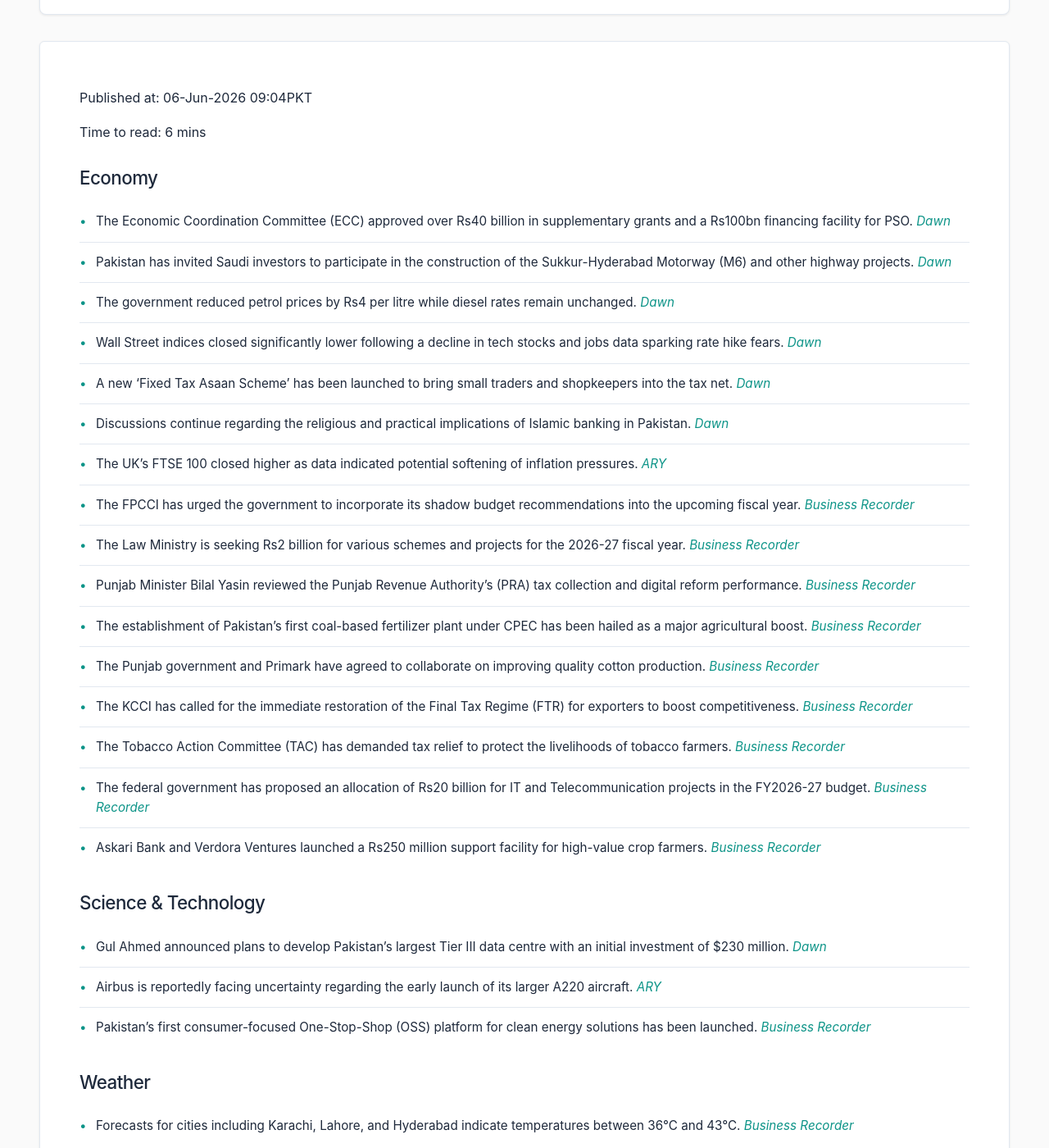
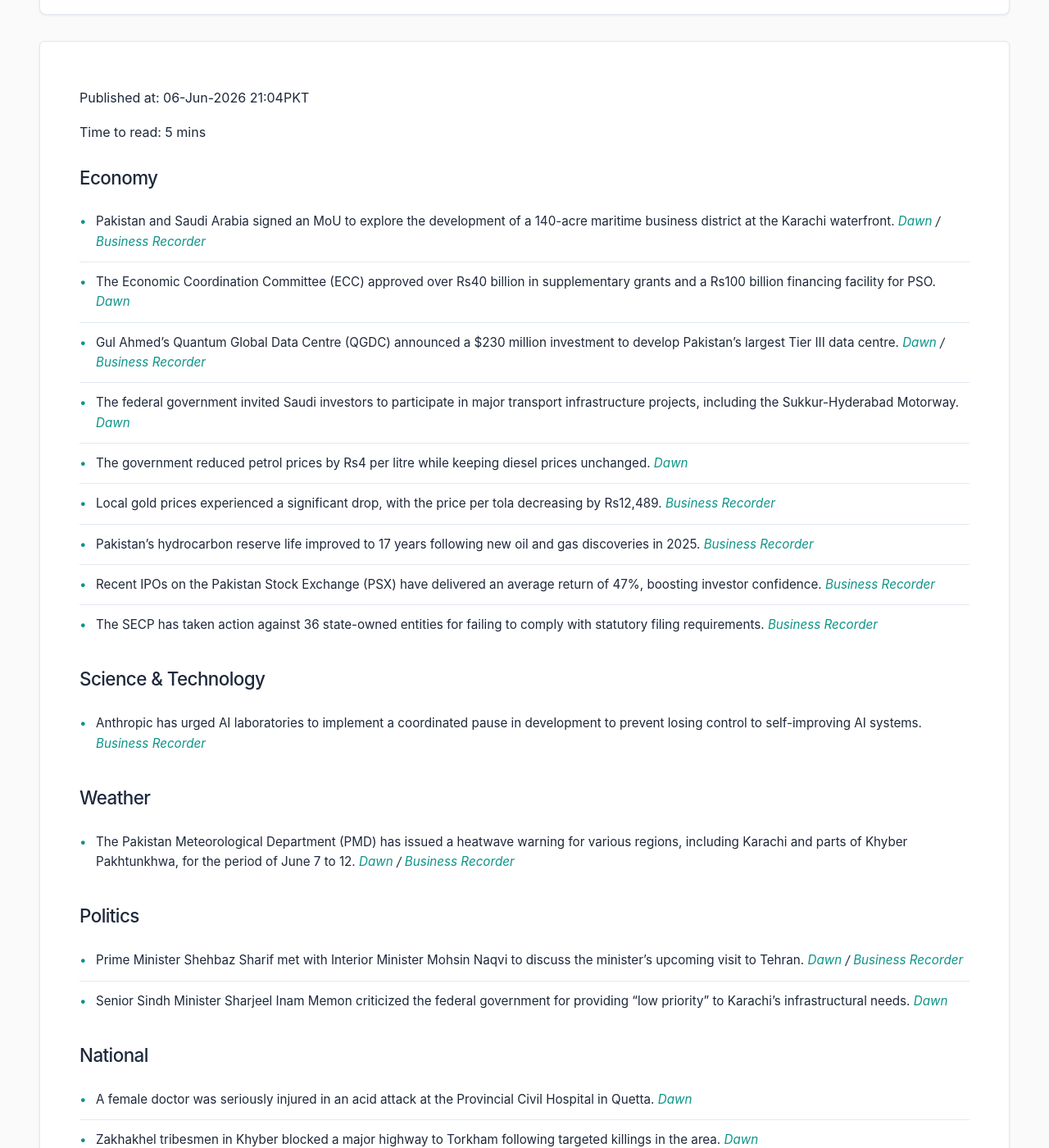
Before and after one commit to zsubzwary/news, a Jekyll site: the page built from en/index.md, in a window 1280 px wide and 1400 px high, scrolled down 209 px. Shown: the whole window at 82% size. Built offline with Jekyll 4.4.1, drawn with Linux system fonts in a browser that asks for light colours; some web fonts are replaced; comment, search, counter and statistics services are not loaded; some of the changed text lies outside the part shown.

Commit message:
DateTime; 2026-06-06T16:04:36.249Z

```diff
--- a/en/index.md
+++ b/en/index.md
@@ -4,72 +4,64 @@ title: Pakistan News Briefing
 lang: en
 ---
 
-Published at: 06-Jun-2026 09:04PKT
+Published at: 06-Jun-2026 21:04PKT
 
-Time to read: 6 mins
+Time to read: 5 mins
 
 ### Economy
-- The Economic Coordination Committee (ECC) approved over Rs40 billion in supplementary grants and a Rs100bn financing facility for PSO. *[Dawn](https://www.dawn.com/news/2005583/budget-2026-27-ecc-expands-bureaucrats-stipend-okays-rs40bn-grants)*
-- Pakistan has invited Saudi investors to participate in the construction of the Sukkur-Hyderabad Motorway (M6) and other highway projects. *[Dawn](https://www.dawn.com/news/2005550/pakistan-pitches-motorways-to-saudi-investors)*
-- The government reduced petrol prices by Rs4 per litre while diesel rates remain unchanged. *[Dawn](https://www.dawn.com/news/2005447/govt-reduces-petrol-price-by-rs4-keeps-diesel-price-unchanged)*
-- Wall Street indices closed significantly lower following a decline in tech stocks and jobs data sparking rate hike fears. *[Dawn](https://www.dawn.com/news/2005508/wall-street-ends-sharply-lower-as-chips-slide-jobs-data-fuels-rate-hike-fears)*
-- A new ‘Fixed Tax Asaan Scheme’ has been launched to bring small traders and shopkeepers into the tax net. *[Dawn](https://www.dawn.com/news/2005415/govt-launches-scheme-to-bring-small-shop-owners-into-tax-net)*
-- Discussions continue regarding the religious and practical implications of Islamic banking in Pakistan. *[Dawn](https://www.dawn.com/news/2005594/is-islamic-banking-islamic)*
-- The UK’s FTSE 100 closed higher as data indicated potential softening of inflation pressures. *[ARY](https://arynews.tv/uks-ftse-100-closes-up-as-data-points-to-softer-inflation-pressures-from-us-iran-war)*
-- The FPCCI has urged the government to incorporate its shadow budget recommendations into the upcoming fiscal year. *[Business Recorder](https://www.brecorder.com/news/40424241/govt-urged-to-heed-to-fpccis-recommendations)*
-- The Law Ministry is seeking Rs2 billion for various schemes and projects for the 2026-27 fiscal year. *[Business Recorder](https://www.brecorder.com/news/40424243/law-ministry-seeks-rs2bn-for-fy27-projects)*
-- Punjab Minister Bilal Yasin reviewed the Punjab Revenue Authority’s (PRA) tax collection and digital reform performance. *[Business Recorder](https://www.brecorder.com/news/40424244/minister-reviews-pras-collection-performance)*
-- The establishment of Pakistan’s first coal-based fertilizer plant under CPEC has been hailed as a major agricultural boost. *[Business Recorder](https://www.brecorder.com/news/40424248/pcjcci-hails-first-coal-based-fertilizer-plant-under-cpec)*
-- The Punjab government and Primark have agreed to collaborate on improving quality cotton production. *[Business Recorder](https://www.brecorder.com/news/40424249/quality-cotton-production-punjab-govt-primark-agree-to-collaborate)*
-- The KCCI has called for the immediate restoration of the Final Tax Regime (FTR) for exporters to boost competitiveness. *[Business Recorder](https://www.brecorder.com/news/40424250/restoring-ftr-a-win-win-situation-kcci)*
-- The Tobacco Action Committee (TAC) has demanded tax relief to protect the livelihoods of tobacco farmers. *[Business Recorder](https://www.brecorder.com/news/40424253/tac-demands-tax-burden-ease-for-tobacco-export)*
-- The federal government has proposed an allocation of Rs20 billion for IT and Telecommunication projects in the FY2026-27 budget. *[Business Recorder](https://www.brecorder.com/news/40424184/it-amp-telecom-projects-likely-to-get-rs20bn-in-budget-fy2026-27)*
-- Askari Bank and Verdora Ventures launched a Rs250 million support facility for high-value crop farmers. *[Business Recorder](https://www.brecorder.com/news/40424188/high-value-crop-farmers-askari-bank-and-verdora-ventures-launch-rs250m-support-facility)*
+- Pakistan and Saudi Arabia signed an MoU to explore the development of a 140-acre maritime business district at the Karachi waterfront. *[Dawn](https://www.dawn.com/news/2005638/mou-signed-with-saudi-arabia-local-partners-for-140-acre-karachi-waterfront-development) / [Business Recorder](https://www.brecorder.com/news/40424263/pakistan-signs-mou-with-saudi-local-partners-for-140-acre-karachi-waterfront-development)*
+- The Economic Coordination Committee (ECC) approved over Rs40 billion in supplementary grants and a Rs100 billion financing facility for PSO. *[Dawn](https://www.dawn.com/news/2005583/budget-2026-27-ecc-expands-bureaucrats-stipend-okays-rs40bn-grants)*
+- Gul Ahmed’s Quantum Global Data Centre (QGDC) announced a $230 million investment to develop Pakistan’s largest Tier III data centre. *[Dawn](https://www.dawn.com/news/2005546/gul-ahmed-announces-230m-data-centre) / [Business Recorder](https://www.brecorder.com/news/40424274/gul-ahmed-venture-qgdc-announces-230mn-investment-to-set-up-pakistans-largest-data-centre)*
+- The federal government invited Saudi investors to participate in major transport infrastructure projects, including the Sukkur-Hyderabad Motorway. *[Dawn](https://www.dawn.com/news/2005550/pakistan-pitches-motorways-to-saudi-investors)*
+- The government reduced petrol prices by Rs4 per litre while keeping diesel prices unchanged. *[Dawn](https://www.dawn.com/news/2005447/govt-reduces-petrol-price-by-rs4-keeps-diesel-price-unchanged)*
+- Local gold prices experienced a significant drop, with the price per tola decreasing by Rs12,489. *[Business Recorder](https://www.brecorder.com/news/40424272/gold-price-per-tola-drops-by-rs12489-in-pakistan)*
+- Pakistan’s hydrocarbon reserve life improved to 17 years following new oil and gas discoveries in 2025. *[Business Recorder](https://www.brecorder.com/news/40424271/new-oil-amp-gas-discoveries-boost-pakistans-energy-reserves-in-2025)*
+- Recent IPOs on the Pakistan Stock Exchange (PSX) have delivered an average return of 47%, boosting investor confidence. *[Business Recorder](https://www.brecorder.com/news/40424265/psx-new-ipos-deliver-47-average-return-boosting-investor-confidence)*
+- The SECP has taken action against 36 state-owned entities for failing to comply with statutory filing requirements. *[Business Recorder](https://www.brecorder.com/news/40424262/secp-takes-action-against-36-govt-entities)*
 
 ### Science & Technology
-- Gul Ahmed announced plans to develop Pakistan’s largest Tier III data centre with an initial investment of $230 million. *[Dawn](https://www.dawn.com/news/2005546/gul-ahmed-announces-230m-data-centre)*
-- Airbus is reportedly facing uncertainty regarding the early launch of its larger A220 aircraft. *[ARY](https://arynews.tv/airbus-in-limbo-over-early-launch-of-larger-a220)*
-- Pakistan’s first consumer-focused One-Stop-Shop (OSS) platform for clean energy solutions has been launched. *[Business Recorder](https://www.brecorder.com/news/40424247/pakistans-first-oss-for-clean-energy-launched)*
+- Anthropic has urged AI laboratories to implement a coordinated pause in development to prevent losing control to self-improving AI systems. *[Business Recorder](https://www.brecorder.com/news/40424268/anthropic-urges-ai-labs-to-pause-development-warns-humans-risk-losing-control)*
 
 ### Weather
-- Forecasts for cities including Karachi, Lahore, and Hyderabad indicate temperatures between 36°C and 43°C. *[Business Recorder](https://www.brecorder.com/news/40424183/the-weather)*
+- The Pakistan Meteorological Department (PMD) has issued a heatwave warning for various regions, including Karachi and parts of Khyber Pakhtunkhwa, for the period of June 7 to 12. *[Dawn](https://www.dawn.com/news/2005663/large-parts-of-country-set-to-experience-heatwave-conditions-from-june-7-to-12-pmd) / [Business Recorder](https://www.brecorder.com/news/40424269/pmd-issues-heatwave-warning-for-karachi-next-week)*
 
 ### Politics
-- The Islamabad High Court ruled that the government cannot use undisclosed intelligence reports to deny official postings. *[Dawn](https://www.dawn.com/news/2005576/ihc-rejects-reliance-on-intelligence-reports-for-coveted-postings)*
-- The Balochistan High Court suspended an FIR registered against Mehmood Khan Achakzai. *[Dawn](https://www.dawn.com/news/2005573/bhc-suspends-fir-filed-against-achakzai)*
-- The AJK government has declared the Joint Awami Action Committee (JAAC) a proscribed organization under the anti-terrorism act. *[Dawn](https://www.dawn.com/news/2005462/ajk-govt-bans-joint-awami-action-committee-under-anti-terrorism-act)*
-- Pakistan has rejected India's remarks regarding the upcoming Gilgit-Baltistan elections as baseless. *[Dawn](https://www.dawn.com/news/2005452/pakistan-categorically-rejects-indias-remarks-on-gb-elections-as-baseless)*
-- Election campaigning has officially ended in Gilgit-Baltistan due to a 48-hour pre-poll ban. *[Dawn](https://www.dawn.com/news/2005451/election-campaigning-ends-in-gb-as-48-hour-ban-comes-into-force)*
-- Bilawal Bhutto-Zardari has vowed to ensure ownership rights and 18th Amendment protections for Gilgit-Baltistan. *[Dawn](https://www.dawn.com/news/2005434/bilawal-vows-to-ensure-ownership-rights-18th-amendment-protections-for-gilgit-baltistan)*
-- PTI-backed candidates and the PPP have raised concerns regarding the transparency and procedures of the GB elections. *[Business Recorder](https://www.brecorder.com/news/40424186/gb-polls-pti-backed-candidates-ppp-raise-concerns-over-procedures)*
+- Prime Minister Shehbaz Sharif met with Interior Minister Mohsin Naqvi to discuss the minister's upcoming visit to Tehran. *[Dawn](https://www.dawn.com/news/2005678/pm-shehbaz-holds-meeting-with-mohsin-naqvi-ahead-of-tehran-visit) / [Business Recorder](https://www.brecorder.com/news/40424280/naqvi-meets-pm-shehbaz-before-tehran-visit)*
+- Senior Sindh Minister Sharjeel Inam Memon criticized the federal government for providing "low priority" to Karachi's infrastructural needs. *[Dawn](https://www.dawn.com/news/2005655/sharjeel-laments-low-priority-accorded-to-karachi-by-centre)*
 
 ### National
-- Heavy siltation, rather than drying up, is causing the perceived shrinkage of Attabad Lake. *[Dawn](https://www.dawn.com/news/2005575/heavy-silt-deposits-give-illusion-attabad-is-drying-up)*
-- The AJK government has issued a travel advisory and urged visitors to leave the region ahead of JAAC protests. *[Dawn](https://www.dawn.com/news/2005432/ajk-govt-issues-travel-advisory-ahead-of-jaac-protest-asks-visitors-to-leave)*
-- The HEC has issued an alert regarding the validity and quality of overseas courses. *[ARY](https://arynews.tv/hec-issues-alert-over-overseas-courses)*
-- A woman has registered a fraud case against her husband regarding the use of a dowry car. *[ARY](https://arynews.tv/court-decides-on-interim-bail-for-accused-husband)*
-- NAB Lahore has successfully recovered state land worth approximately Rs433 billion from illegal occupants. *[Business Recorder](https://www.brecorder.com/news/40424245/nab-lahore-retrieves-state-land-worth-rs433bn)*
-- A National Police Management Board meeting is scheduled to strengthen inter-provincial intelligence sharing and curb terror financing. *[Business Recorder](https://www.brecorder.com/news/40424246/npmb-moot-on-inter-provincial-intelligence-sharing-scheduled-month-end)*
-- Security forces killed six terrorists during an intelligence-based operation in Panjgur, Balochistan. *[Business Recorder](https://www.brecorder.com/news/40424185/six-terrorists-killed-in-panjgur-ibo)*
-- Punjab Chief Minister Maryam Nawaz Sharif praised the security forces for their success in the Panjgur operation. *[Business Recorder](https://www.brecorder.com/news/40424187/cm-praises-forces)*
+- A female doctor was seriously injured in an acid attack at the Provincial Civil Hospital in Quetta. *[Dawn](https://www.dawn.com/news/2005660/female-doctor-injured-in-acid-attack-at-quetta-hospital-suspect-killed-in-encounter)*
+- Zakhakhel tribesmen in Khyber blocked a major highway to Torkham following targeted killings in the area. *[Dawn](https://www.dawn.com/news/2005658/tribesmen-block-highway-in-kps-khyber-over-targeted-killings)*
+- The Islamabad High Court ruled that the government cannot deny official postings based on undisclosed intelligence reports. *[Dawn](https://www.dawn.com/news/2005576/ihc-rejects-reliance-on-intelligence-reports-for-coveted-postings)*
+- News surfaced regarding a young girl falling into an open manhole in Lahore. *[ARY](https://arynews.tv/girl-falls-into-open-manhole-in-lahore-video-surfaces)*
+- Details regarding the constituency lists and major candidates for the 2026 Gilgit-Baltistan elections have been released. *[ARY](https://arynews.tv/gilgit-baltistan-election-2026-full-constituency-list-candidates)*
 
 ### International
-- An Italian court has sentenced a Pakistani couple to two years in prison for abusing their daughter. *[Dawn](https://www.dawn.com/news/2005570/italy-jails-pakistani-couple-for-abusing-daughter)*
-- US forces struck Iranian coastal radar sites following drone launches toward the Strait of Hormuz. *[Business Recorder](https://www.brecorder.com/news/40424255/us-attacks-iranian-sites-after-iran-launches-drones-in-latest-gulf-flare-up)*
-- US Congressional efforts are underway to increase oversight of the Pentagon and limit unilateral military action against Iran. *[Dawn](https://www.dawn.com/news/2005463/us-congress-moves-to-tighten-oversight-of-military-affairs)*
-- Republican voices within the US are calling for the withdrawal of troops from Iran. *[Dawn](https://www.dawn.com/news/2005598/trump-rebuked)*
-- The Iranian Consul General expressed a desire for a world free of nuclear weapons. *[Business Recorder](https://www.brecorder.com/news/40424242/iran-wants-to-see-world-free-of-nuclear-weapons-iran-cg)*
-- Details regarding Spain's immigrant regularisation policy have been released. *[ARY](https://arynews.tv/spains-immigrant-regularisation-policy-all-you-need-to-know)*
-- Political tensions are noted regarding Donald Trump’s impact on US-Israel relations. *[ARY](https://arynews.tv/trumps-crazy-rebuke-undercuts-netanyahu-at-a-critical-moment)*
+- Pakistan and India exchanged accusations at the UN Security Council regarding the status of occupied Kashmir. *[Dawn](https://www.dawn.com/news/2005619/occupied-kashmir-will-never-be-integral-part-of-india-islamabad-slams-new-delhi-for-misleading-unsc) / [Business Recorder](https://www.brecorder.com/news/40424273/pakistan-reiterates-kashmir-just-settlement-as-key-to-regional-stability)*
+- Tensions escalated in the Gulf as the US and Iran exchanged strikes, threatening a fragile ceasefire. *[Dawn](https://www.dawn.com/news/2005618/us-iran-exchange-strikes-in-gulf-in-latest-flare-up)*
+- Pakistan and Russia signed landmark agreements to enhance cooperation against drug trafficking and illegal immigration. *[Dawn](https://www.dawn.com/news/2005617/pakistan-russia-sign-pacts-for-cooperation-against-illegal-immigration-drug-trafficking) / [Business Recorder](https://www.brecorder.com/news/40424264/pakistan-russia-sign-landmark-accords-to-curb-illegal-immigration-narcotics-trafficking)*
+- The "Cockroach Party" led street protests in New Delhi demanding accountability for examination irregularities. *[Dawn](https://www.dawn.com/news/2005616/hundreds-join-protest-led-by-indias-viral-cockroach-party) / [Business Recorder](https://www.brecorder.com/news/40424279/cockroach-youth-group-founder-leads-first-street-protest-after-arrival-in-india)*
+- Due to Israeli restrictions on materials, Gazan fishermen are forced to repair boats using reclaimed door frames and rubble. *[Dawn](https://www.dawn.com/news/2005673/gazan-fishermen-patch-up-dinghies-with-door-frames-to-keep-themselves-afloat)*
+- North Korea announced plans to construct a 10,000-ton destroyer and develop secret underwater weaponry. *[Dawn](https://www.dawn.com/news/2005632/north-korea-to-build-10000-ton-destroyer-state-media-says-before-xi-visit)*
+- An Italian court sentenced a Pakistani couple to two years in prison for the abuse of their daughter. *[Dawn](https://www.dawn.com/news/2005570/italy-jails-pakistani-couple-for-abusing-daughter)*
+- US President Donald Trump issued a pardon to former US Representative Stephen Buyer, who was convicted of securities fraud. *[Business Recorder](https://www.brecorder.com/news/40424278/trump-pardons-former-us-congressman-convicted-of-securities-fraud)*
+- A seven-month-old Palestinian child was killed by Israeli military fire in the West Bank. *[Business Recorder](https://www.brecorder.com/news/40424277/seven-month-old-palestinian-killed-by-israeli-military-laid-to-rest)*
+- US forces intercepted several Iranian ballistic missiles and drones launched toward the Strait of Hormuz. *[Business Recorder](https://www.brecorder.com/news/40424261/us-says-iran-fired-seven-ballistic-missiles-toward-kuwait-bahrain)*
+- Iran's Foreign Minister rejected claims that the nation is using Lebanon as a "bargaining chip" in negotiations. *[Business Recorder](https://www.brecorder.com/news/40424260/irans-foreign-minister-says-lebanon-not-a-bargaining-chip-in-war)*
+
+### Sports
+- Mirra Andreeva became the youngest Roland Garros women’s singles champion since 1992 by winning the French Open. *[Dawn](https://www.dawn.com/news/2005681/andreeva-wins-first-grand-slam-title-at-french-open) / [ARY](https://arynews.tv/andreeva-beats-chwalinska-to-win-french-open-title)*
+- 15-year-old Vaibhav Sooryavanshi has been called up to India's T20I squad, with Shreyas Iyer named captain. *[Dawn](https://www.dawn.com/news/2005640/teenage-sensation-vaibhav-sooryavanshi-called-up-to-indias-t20i-squad-shreyas-iyer-named-captain) / [Business Recorder](https://www.brecorder.com/news/40424267/teenage-sensation-sooryavanshi-called-up-to-indias-t20i-squad-iyer-named-captain)*
+- Indian cricketer Virat Kohli will miss the upcoming ODI series against Afghanistan due to injury. *[Business Recorder](https://www.brecorder.com/news/40424276/indias-kohli-out-of-afghanistan-series-due-to-injury)*
+- Saudi Arabia's national team secured a 3-0 friendly victory over Puerto Rico. *[Business Recorder](https://www.brecorder.com/news/40424266/saudi-arabia-beat-puerto-rico-3-0-after-weather-delay-in-first-win-under-donis)*
+- The Ferrari team chief is currently absent due to medical reasons. *[ARY](https://arynews.tv/ferrari-team-chief-absent-for-medical-reasons)*
+- Reports suggest that Sarfaraz may be replaced by a former captain as head coach. *[ARY](https://arynews.tv/sarfaraz-to-be-replaced-by-ex-captain-as-head-coach-report)*
 
 ### Health
-- The first-ever vaccine designed by artificial intelligence has successfully reached human trials. *[Dawn](https://www.dawn.com/news/2005551/first-ever-ai-designed-vaccine-reaches-human-trials)*
-- The concept of "slow medicine" is being highlighted as a patient-centered approach to healthcare. *[Dawn](https://www.dawn.com/news/2005595/slow-and-steady-healing)*
-- A Senate panel has called for a review of the MDCAT policy framework and fee transparency. *[Business Recorder](https://www.brecorder.com/news/40424251/senate-panel-calls-for-mdcat-policy-framework-review)*
+- A second case of flesh-eating screwworm has been confirmed. *[ARY](https://arynews.tv/second-flesh-eating-screwworm-case-confirmed)*
 
 ### Other
-- A rare Indonesian parrot species has been rediscovered in a mountain forest. *[ARY](https://arynews.tv/lorikeet-rediscovery-of-a-rare-parrot-species)*
-- A study warns that biodiversity loss could potentially trigger global debt crises. *[ARY](https://arynews.tv/biodiversity-loss-threatens-global-financial-stability)*
-- The Punjab government has launched an environment observatory project. *[ARY](https://arynews.tv/punjab-launches-environment-observatory-project)*
-- Early drafts of the show 'Euphoria' featured a different ending for the character Zendaya played. *[ARY](https://arynews.tv/zendayas-ending-was-nearly-very-different-in-euphoria)*
-- Pakistan requires an estimated $565.7 billion in investment by 2035 to meet climate commitments. *[Business Recorder](https://www.brecorder.com/news/40424252/stupendous-funds-efforts-required-to-meet-climate-commitments)*
+- Princess Kate and Prince William attended Peter Phillips’ wedding. *[ARY](https://arynews.tv/peter-phillips-wedding-princess-kate-william-steal-spotlight)*
+- Veterans of Call of Duty and Naughty Dog are debuting a new AAA shooter titled "Crossfire." *[ARY](https://arynews.tv/crossfire-revived-cod-naughty-dog-vets-debut-aaa-shooter)*
+- A feature highlighted the legacy of 'Star Trek' icon Nichelle and her impact on diversity at NASA. *[ARY](https://arynews.tv/how-star-trek-icon-nichelle-changed-nasa-inspired-50-years-space)*
+- Season 3 of the series "Lioness" is scheduled to return to Paramount+ on August 2. *[ARY](https://arynews.tv/lioness-season-3-roars-back-august-2-on-paramount)*
```
